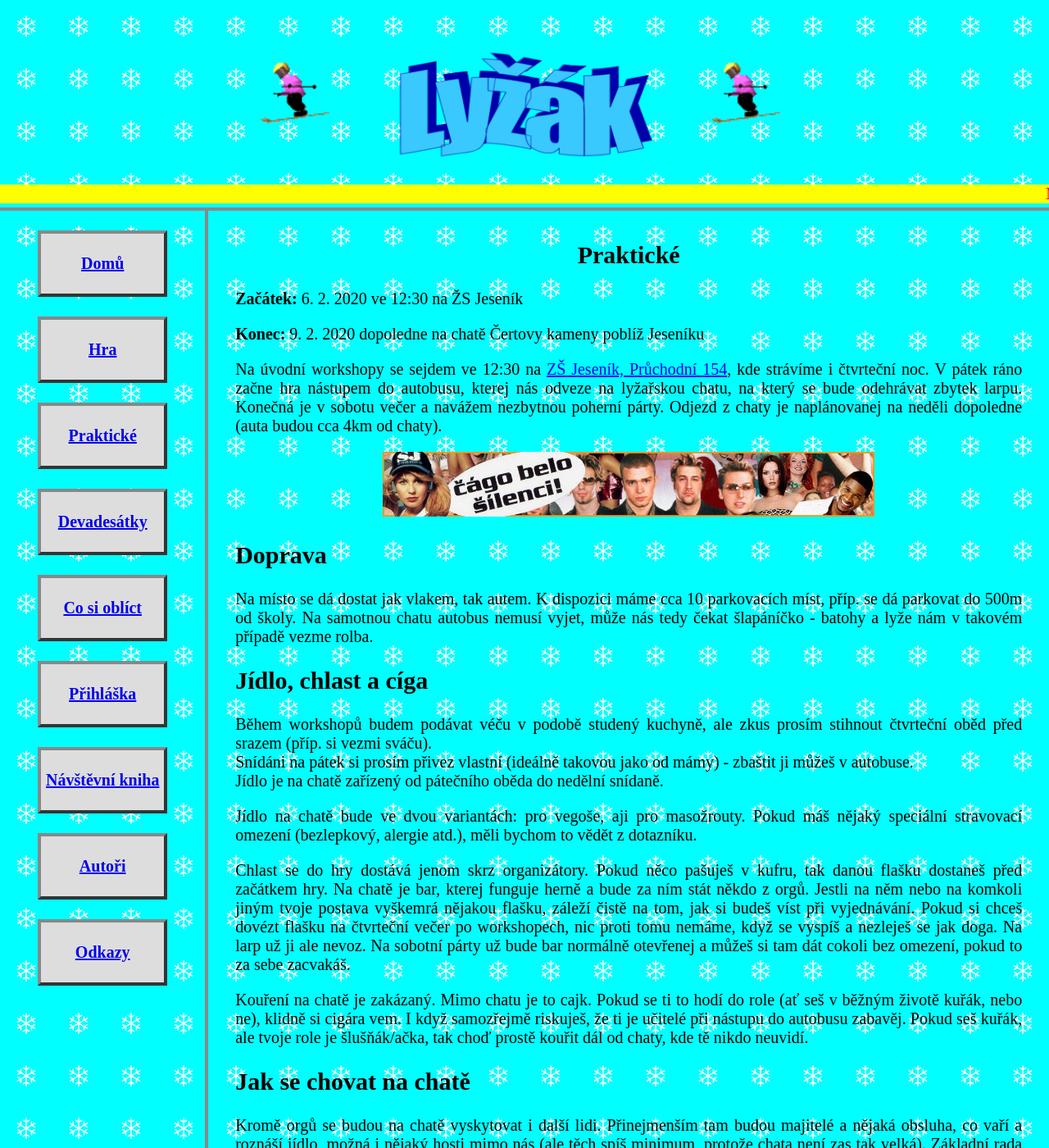
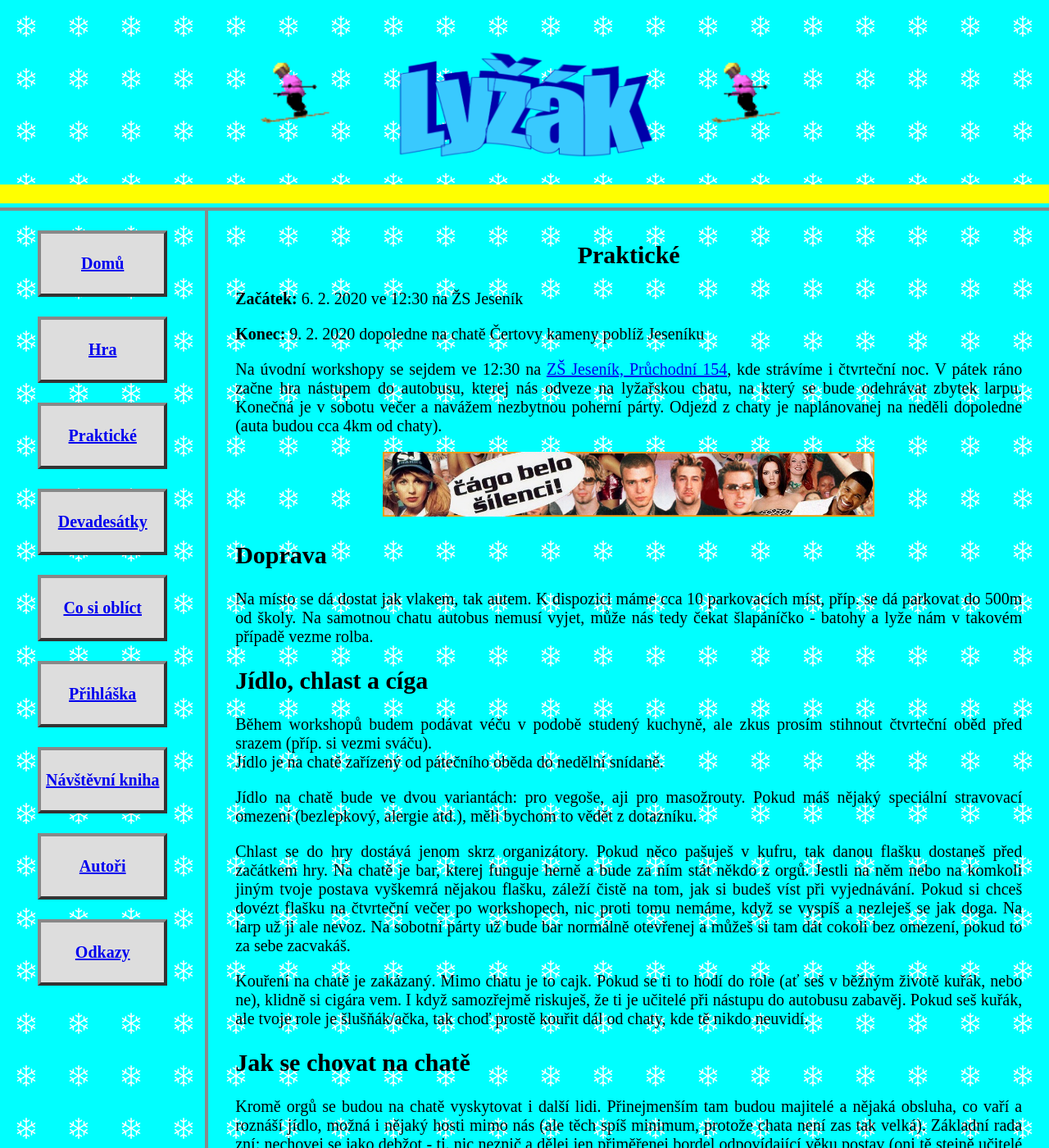
Before and after one commit to mhavelka/lyzak, a Jekyll site: the page built from pages/prakticke.md, in a window 1280 px wide and 1400 px high. Shown: the whole window at 82% size. Built offline with Jekyll 4.4.1, drawn with Linux system fonts in a browser that asks for light colours; our own code applies the rules of GitHub Pages for plain Markdown files; some of the changed text lies outside the part shown.

Commit message:
Remove breakfast info

```diff
--- a/pages/prakticke.md
+++ b/pages/prakticke.md
@@ -23,7 +23,6 @@ Na místo se dá dostat jak vlakem, tak autem. K dispozici máme cca 10 parkovac
 
 ## Jídlo, chlast a cíga
 Během workshopů budem podávat véču v podobě studený kuchyně, ale zkus prosím stihnout čtvrteční oběd před srazem (příp. si vezmi sváču).
-Snídáni na pátek si prosím přivez vlastní (ideálně takovou jako od mámy) - zbaštit ji můžeš v autobuse.
 Jídlo je na chatě zařízený od pátečního oběda do nedělní snídaně.
 
 Jídlo na chatě bude ve dvou variantách: pro vegoše, aji pro masožrouty. Pokud máš nějaký speciální stravovací omezení (bezlepkový, alergie atd.), měli bychom to vědět z dotazníku.
@@ -54,7 +53,6 @@ Na svahu, pokud klapne počasí, budeme za dva herní dny dvakrát (pokaždé na
   * 1x (aspoň) oblečení dovnitř do chaty
   * 1x hygienický potřeby
   * 1x teplý oblečení na ven, který se může zašpinit
-  * 1x vlastní snídaně na pátek ráno
   * Dál co uznáš za vhodný
 * Nějaký devadesátkový rekvizity budou pro vaše postavy dodaný náma. Jestli ale máš pod postelí dobový Bravíčko nebo pogy, klidně to přibal a použij ve hře.
 
```
